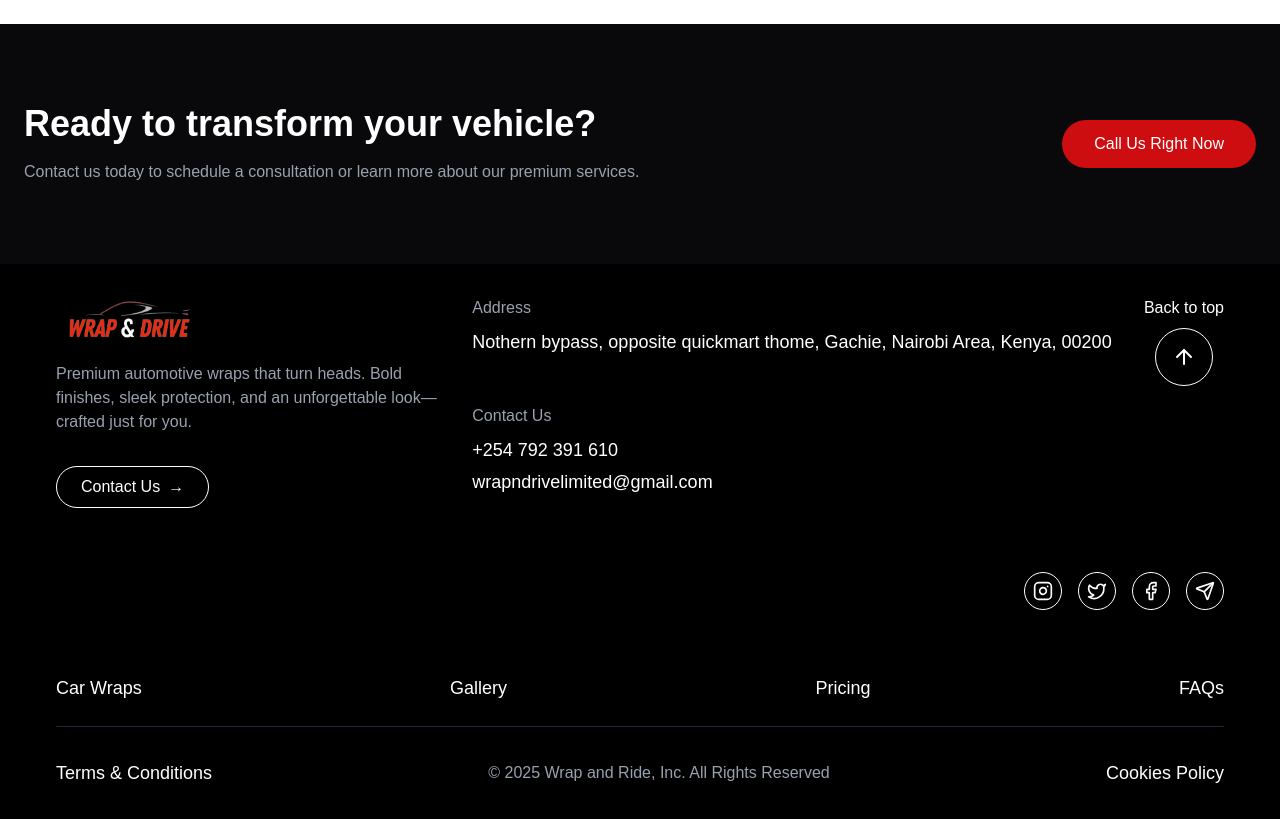
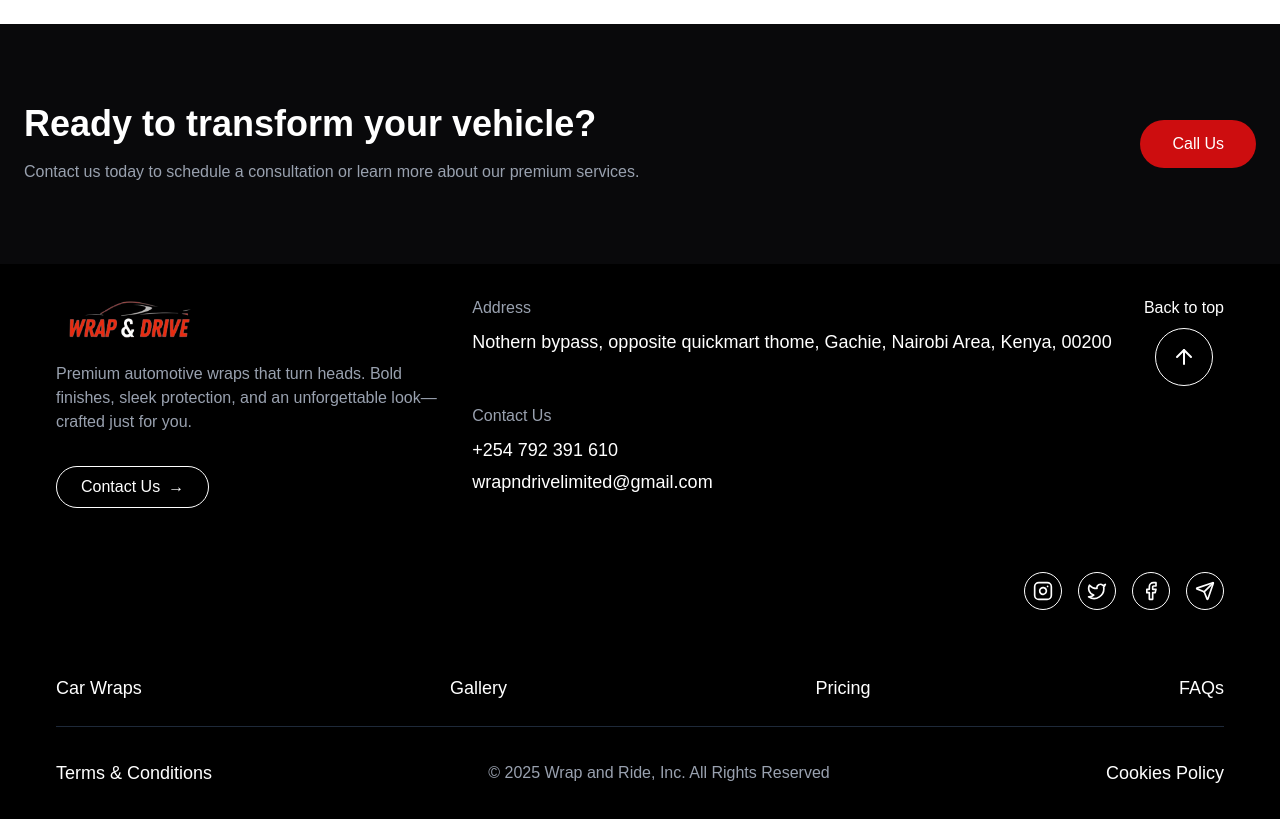
Before and after one commit to Q4Qoph/coltium-auto, a Next.js app: page /services in a window 1280 px wide. Shown: the part 1320-2139 px from the top of the page. Built offline with nearby package versions, Linux system fonts and the light colour scheme.

Commit message:
rename btn to call us:

```diff
--- a/src/app/(website)/faqs/page.tsx
+++ b/src/app/(website)/faqs/page.tsx
@@ -267,7 +267,7 @@ const FaqPage = () => {
                 href="tel:+254792391610"
                 className="inline-flex items-center justify-center bg-[#cd0d0f] rounded-lg px-6 py-3 font-medium hover:bg-opacity-90 transition duration-300"
               >
-                Call: +254 792 391 610
+                Call Us
               </a>
               <a
                 href="mailto:wrapndrivelimited@gmail.com"
--- a/src/app/(website)/services/page.tsx
+++ b/src/app/(website)/services/page.tsx
@@ -195,7 +195,7 @@ const ServicesPage = () => {
             </div>
             <div>
               <Link href="tel:+254792391610" className="inline-flex items-center bg-[#cd0d0f] rounded-full px-8 py-3 font-medium hover:bg-opacity-90 transition duration-300">
-                Call Us Right Now
+                Call Us
               </Link>
             </div>
           </motion.div>
```
